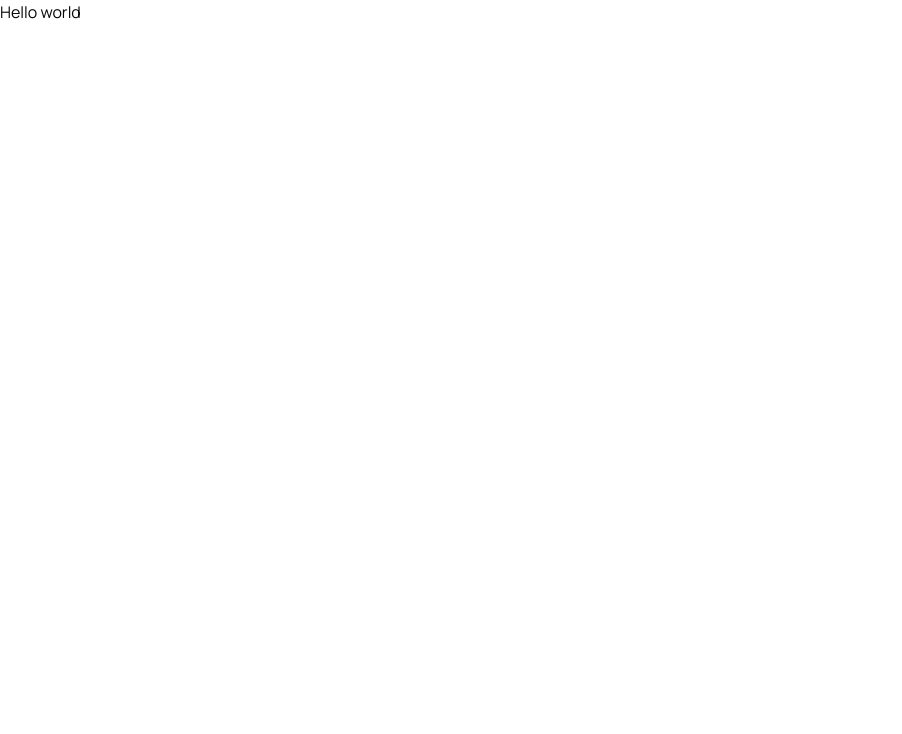
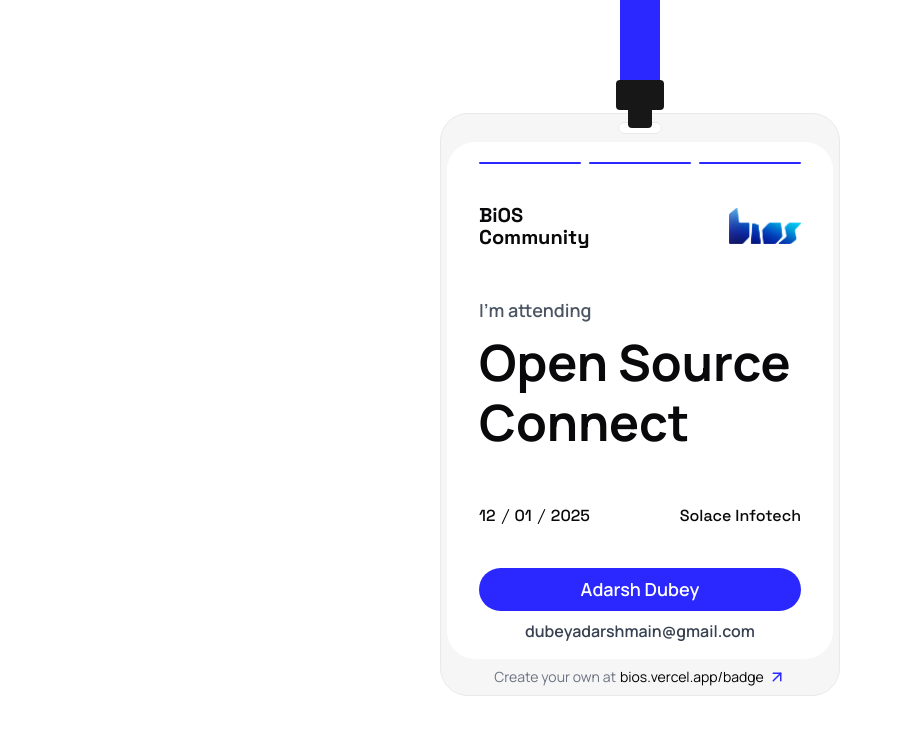
Before and after one commit to bios-community/event-badge, a Next.js app: page / in a window 1280 px wide. Shown: the top 734 px of the page, without its empty margins (0-902 px from the left). Built offline with nearby package versions, Linux system fonts and the light colour scheme.

Commit message:
feat: card done!

```diff
--- a/src/app/page.tsx
+++ b/src/app/page.tsx
@@ -1,3 +1,7 @@
+import IDCard from "@/components/id-card";
+
 export default function Home() {
-	return <h1>Hello world</h1>;
+	return <main>
+		<IDCard />
+	</main>;
 }
--- /dev/null
+++ b/src/assets/index.ts
@@ -0,0 +1,5 @@
+import biosLogo from './bios-logo.png'
+
+export {
+    biosLogo
+}
--- /dev/null
+++ b/src/components/id-card.tsx
@@ -0,0 +1,81 @@
+import Image from 'next/image'
+import React from 'react'
+import { biosLogo } from '@/assets'
+import { ArrowUpRight, Slash } from 'lucide-react'
+
+const IDCard = () => {
+    return (
+        <div className="mx-auto">
+            {/* STRAP */}
+            <div className="w-[40px] h-[80px] bg-[#2b28ff] mx-auto" />
+            <div className="w-[48px] h-[30px] bg-[#171717] rounded-[4px] mx-auto" />
+            <div className="w-[24px] h-[18px] bg-[#171717] rounded-br-[4px] rounded-bl-[4px] mx-auto relative z-10" />
+            {/* STRAP */}
+
+            {/* CARD */}
+            <div className="w-[400px] bg-[#f6f6f6] border border-[#e9e9e9] mx-auto -my-[15px] px-1.5 relative z-0 rounded-[28px]">
+
+                {/* CARD HOLD */}
+                <div className="w-[44px] h-[12px] my-[8px] bg-white rounded-full border border-[#e9e9e9] mx-auto" />
+                {/* CARD HOLD */}
+
+                {/* CARD INNER */}
+                <div className="bg-white min-h-[400px] rounded-[28px] px-[32px]">
+
+                    {/* THREE LINES */}
+                    <div className="flex gap-2 py-5">
+                        <div className="h-0.5 bg-[#2b28ff] w-full rounded-full" />
+                        <div className="h-0.5 bg-[#2b28ff] w-full rounded-full" />
+                        <div className="h-0.5 bg-[#2b28ff] w-full rounded-full" />
+                    </div>
+                    {/* THREE LINES */}
+
+                    {/* LOGO */}
+                    <div className="flex justify-between items-center py-5">
+                        <p className="font-mono font-bold text-xl leading-[1.1]">BiOS<br />Community</p>
+                        <Image src={biosLogo} alt="BiOS Community Logo" className="w-[72px]" />
+                    </div>
+                    {/* LOGO */}
+
+                    {/* TITLE */}
+                    <div className="py-7 space-y-2">
+                        <p className="font-semibold text-gray-600 text-lg">I'm attending</p>
+                        <h1 className="font-bold text-[50px] leading-[1.2]">Open Source Connect</h1>
+                    </div>
+                    {/* TITLE */}
+
+                    {/* DATE & VENUE */}
+                    <div className="py-6 flex justify-between items-center font-mono font-medium">
+                        <div className="font-mono font-medium flex gap-[3px] items-center">
+                            <span className="">12</span>
+                            <Slash className="-rotate-[20deg]" size={13} />
+                            <span className="">01</span>
+                            <Slash className="-rotate-[20deg]" size={13} />
+                            <span className="">2025</span>
+                        </div>
+                        <p className="">
+                            Solace Infotech
+                        </p>
+                    </div>
+                    {/* DATE & VENUE */}
+
+                    {/* NAME */}
+                    <div className="space-y-2 py-4">
+                        <p className="text-[18px] px-4 py-2 bg-[#2b28ff] font-semibold text-center rounded-full text-white">Adarsh Dubey</p>
+                        <p className="text-center font-semibold text-gray-700">dubeyadarshmain@gmail.com</p>
+                    </div>
+                    {/* NAME */}
+
+                </div>
+                {/* CARD INNER */}
+
+                {/* WEBSITE LINK */}
+                <p className="py-2 text-sm text-gray-500 flex gap-1 items-center w-fit mx-auto">Create your own at <span className="text-black">bios.vercel.app/badge</span><ArrowUpRight className="text-[#2b28ff]" size={18} /></p>
+
+            </div>
+            {/* CARD */}
+        </div>
+    )
+}
+
+export default IDCard
```
Also changed, not shown: src/assets/bios-logo.png (added).
